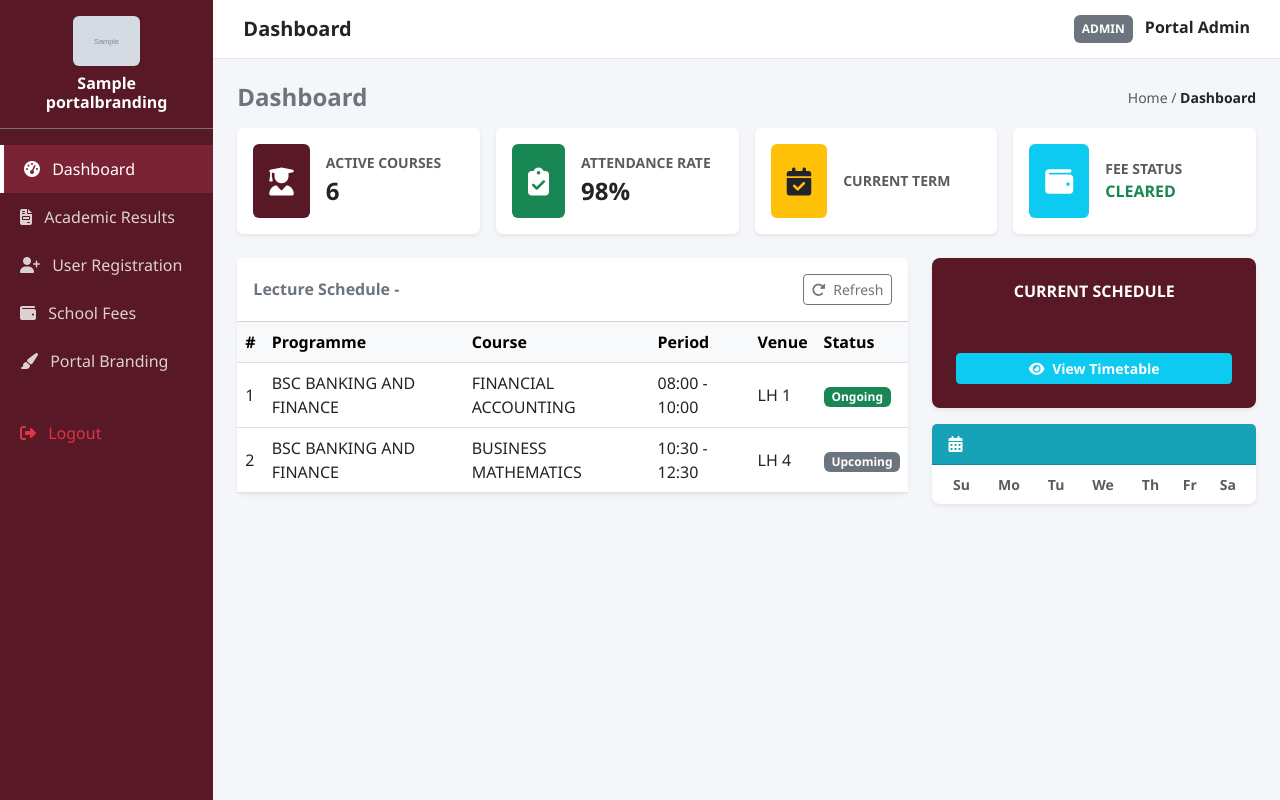
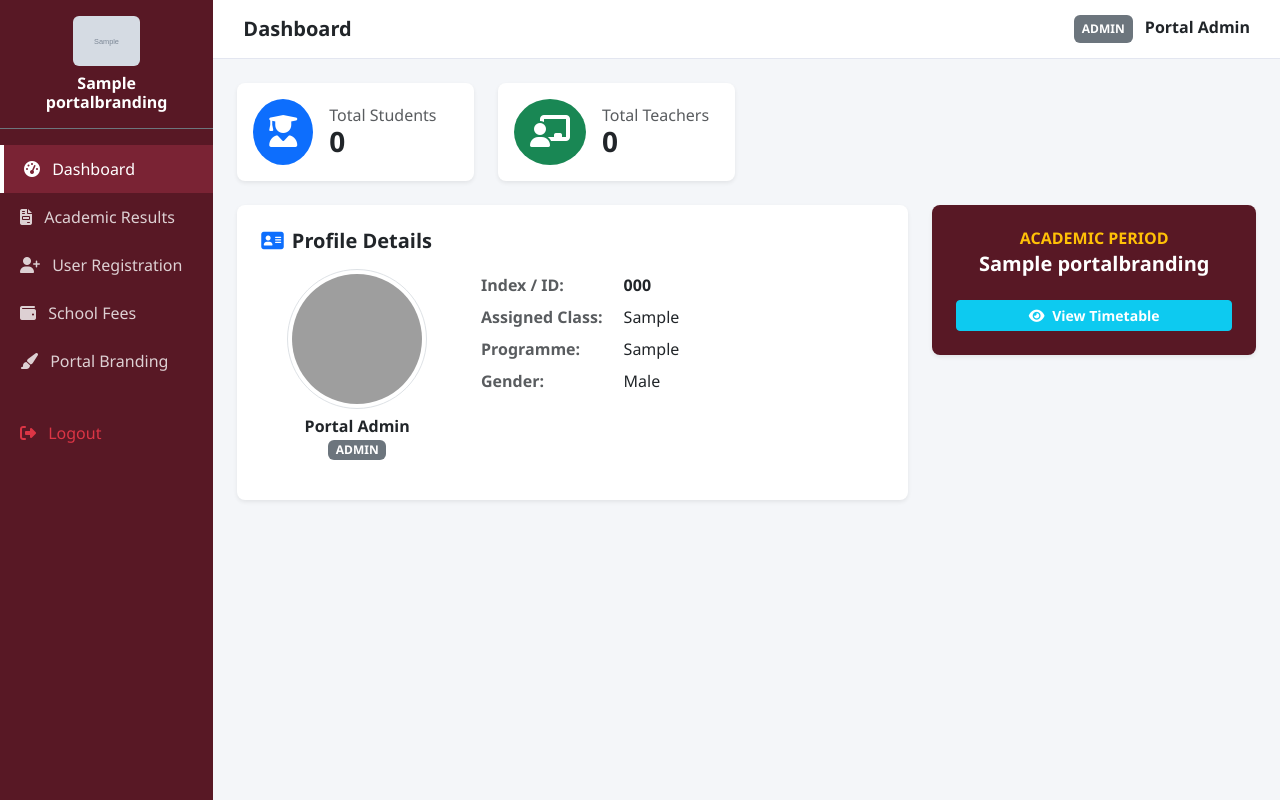
Before and after one commit to ahaqq861-sys/al-wasilah-portal, a Django app: page /portal/dashboard/ in a window 1280 px wide. Run offline with Django 5.2, Linux system fonts and the light colour scheme; a user stored in the database is signed in; tables that the repository leaves empty hold one stand-in row (values such as "Sample post"); grey boxes marked "Sample" are stand-in pictures; lists and menus that the app fills with data are empty; grey boxes are pictures that could not be loaded.

Commit message:
Fix NoReverseMatch placeholder URL error

```diff
--- a/portal/templates/portal/dashboard.html
+++ b/portal/templates/portal/dashboard.html
@@ -1,98 +1,76 @@
 {% extends 'portal/base.html' %}
 
 {% block title %}Dashboard - {{ branding.school_name }}{% endblock %}
+{% block page_title %}Dashboard{% endblock %}
 
 {% block content %}
-<div class="d-flex justify-content-between align-items-center mb-3">
-    <h4 class="fw-bold text-secondary mb-0">Dashboard</h4>
-    <div class="text-muted small">Home / <span class="fw-bold text-dark">Dashboard</span></div>
-</div>
-
-<!-- Metric Header Widgets -->
-<div class="row g-3 mb-4">
-    <div class="col-md-3">
-        <div class="card border-0 shadow-sm p-3 d-flex flex-row align-items-center gap-3">
-            <div class="p-3 rounded text-white fs-3" style="background-color: var(--brand-primary);">
-                <i class="fa-solid fa-user-graduate"></i>
-            </div>
-            <div>
-                <div class="text-muted small text-uppercase fw-bold">Active Courses</div>
-                <div class="fs-4 fw-bold">6</div>
+<div class="row g-4 mb-4">
+    <!-- Admin Metrics -->
+    {% if profile.role == 'admin' %}
+    <div class="col-md-6 col-lg-3">
+        <div class="card border-0 shadow-sm rounded-3 p-3">
+            <div class="d-flex align-items-center">
+                <div class="bg-primary text-white rounded-circle p-3 me-3">
+                    <i class="fa-solid fa-user-graduate fa-2x"></i>
+                </div>
+                <div>
+                    <h6 class="text-muted mb-0">Total Students</h6>
+                    <h3 class="fw-bold mb-0">{{ total_students }}</h3>
+                </div>
             </div>
         </div>
     </div>
-    <div class="col-md-3">
-        <div class="card border-0 shadow-sm p-3 d-flex flex-row align-items-center gap-3">
-            <div class="p-3 rounded bg-success text-white fs-3">
-                <i class="fa-solid fa-clipboard-check"></i>
-            </div>
-            <div>
-                <div class="text-muted small text-uppercase fw-bold">Attendance Rate</div>
-                <div class="fs-4 fw-bold">98%</div>
+    <div class="col-md-6 col-lg-3">
+        <div class="card border-0 shadow-sm rounded-3 p-3">
+            <div class="d-flex align-items-center">
+                <div class="bg-success text-white rounded-circle p-3 me-3">
+                    <i class="fa-solid fa-chalkboard-user fa-2x"></i>
+                </div>
+                <div>
+                    <h6 class="text-muted mb-0">Total Teachers</h6>
+                    <h3 class="fw-bold mb-0">{{ total_teachers }}</h3>
+                </div>
             </div>
         </div>
     </div>
-    <div class="col-md-3">
-        <div class="card border-0 shadow-sm p-3 d-flex flex-row align-items-center gap-3">
-            <div class="p-3 rounded bg-warning text-dark fs-3">
-                <i class="fa-solid fa-calendar-check"></i>
-            </div>
-            <div>
-                <div class="text-muted small text-uppercase fw-bold">Current Term</div>
-                <div class="fs-6 fw-bold">{{ branding.current_term }}</div>
-            </div>
-        </div>
-    </div>
-    <div class="col-md-3">
-        <div class="card border-0 shadow-sm p-3 d-flex flex-row align-items-center gap-3">
-            <div class="p-3 rounded bg-info text-white fs-3">
-                <i class="fa-solid fa-wallet"></i>
-            </div>
-            <div>
-                <div class="text-muted small text-uppercase fw-bold">Fee Status</div>
-                <div class="fs-6 fw-bold text-success">CLEARED</div>
-            </div>
-        </div>
-    </div>
+    {% endif %}
 </div>
 
 <div class="row g-4">
-    <!-- Schedule & Lecture Card -->
+    <!-- Main Info Section -->
     <div class="col-lg-8">
-        <div class="card border-0 shadow-sm rounded-3">
-            <div class="card-header bg-white py-3 d-flex justify-content-between align-items-center">
-                <h6 class="fw-bold mb-0 text-secondary">Lecture Schedule - {{ today_day_name }} {{ today_date_str }}</h6>
-                <button class="btn btn-sm btn-outline-secondary"><i class="fa-solid fa-rotate-right me-1"></i> Refresh</button>
-            </div>
-            <div class="card-body p-0">
-                <div class="table-responsive">
-                    <table class="table table-hover align-middle mb-0">
-                        <thead class="table-light">
-                            <tr>
-                                <th>#</th>
-                                <th>Programme</th>
-                                <th>Course</th>
-                                <th>Period</th>
-                                <th>Venue</th>
-                                <th>Status</th>
-                            </tr>
-                        </thead>
+        <div class="card border-0 shadow-sm rounded-3 p-4 mb-4">
+            <h5 class="fw-bold mb-3"><i class="fa-solid fa-address-card me-2 text-primary"></i>Profile Details</h5>
+            <div class="row">
+                <div class="col-md-4 text-center mb-3">
+                    {% if profile.passport_picture %}
+                        <img src="{{ profile.passport_picture.url }}" alt="Passport" class="img-thumbnail rounded-circle mb-2" style="width: 140px; height: 140px; object-fit: cover;">
+                    {% else %}
+                        <div class="bg-light rounded-circle d-flex align-items-center justify-content-center mx-auto mb-2" style="width: 140px; height: 140px;">
+                            <i class="fa-solid fa-user fa-4x text-secondary"></i>
+                        </div>
+                    {% endif %}
+                    <h6 class="fw-bold mb-0">{{ request.user.get_full_name|default:request.user.username }}</h6>
+                    <span class="badge bg-secondary text-uppercase">{{ profile.role }}</span>
+                </div>
+                <div class="col-md-8">
+                    <table class="table table-borderless table-sm">
                         <tbody>
                             <tr>
-                                <td>1</td>
-                                <td>{{ user_profile.programme|default:"BSC BANKING AND FINANCE" }}</td>
-                                <td>FINANCIAL ACCOUNTING</td>
-                                <td>08:00 - 10:00</td>
-                                <td>LH 1</td>
-                                <td><span class="badge bg-success">Ongoing</span></td>
+                                <th class="text-muted" style="width: 35%;">Index / ID:</th>
+                                <td class="fw-bold">{{ profile.index_number|default:"N/A" }}</td>
                             </tr>
                             <tr>
-                                <td>2</td>
-                                <td>{{ user_profile.programme|default:"BSC BANKING AND FINANCE" }}</td>
-                                <td>BUSINESS MATHEMATICS</td>
-                                <td>10:30 - 12:30</td>
-                                <td>LH 4</td>
-                                <td><span class="badge bg-secondary">Upcoming</span></td>
+                                <th class="text-muted">Assigned Class:</th>
+                                <td>{{ profile.assigned_class }}</td>
+                            </tr>
+                            <tr>
+                                <th class="text-muted">Programme:</th>
+                                <td>{{ profile.programme }}</td>
+                            </tr>
+                            <tr>
+                                <th class="text-muted">Gender:</th>
+                                <td>{{ profile.gender|default:"Not specified" }}</td>
                             </tr>
                         </tbody>
                     </table>
@@ -101,42 +79,14 @@
         </div>
     </div>
 
-    <!-- Right Side Schedule Badge & Calendar -->
+    <!-- Right Side Schedule Badge -->
     <div class="col-lg-4">
-        <div class="card text-white text-center p-4 mb-3 border-0 shadow-sm rounded-3" style="background-color: var(--brand-primary);">
-            <h6 class="fw-bold text-uppercase mb-1" style="color: var(--brand-accent);">Current Schedule</h6>
-            <h5 class="fw-bold">{{ branding.current_academic_year }}</h5>
-            <div class="fw-bold mb-3">{{ branding.current_term }}</div>
-            <h3 class="fw-bold text-uppercase">{{ today_day_name }}</h3>
-            <div>{{ today_date_str }}</div>
-            <a href="{% url 'portal:placeholder' 'Timetable' %}" class="btn btn-info btn-sm mt-3 text-white fw-bold px-4"><i class="fa-solid fa-eye me-1"></i> View Timetable</a>
-        </div>
-
-        <!-- Dynamic Calendar Widget -->
-        <div class="card border-0 shadow-sm rounded-3">
-            <div class="card-header text-white py-2 fw-bold d-flex justify-content-between align-items-center" style="background-color: #17a2b8;">
-                <span><i class="fa-solid fa-calendar-days me-2"></i>{{ month_name }} {{ current_year }}</span>
-            </div>
-            <div class="card-body p-2">
-                <table class="w-100 text-center small">
-                    <thead>
-                        <tr class="text-muted">
-                            <th>Su</th><th>Mo</th><th>Tu</th><th>We</th><th>Th</th><th>Fr</th><th>Sa</th>
-                        </tr>
-                    </thead>
-                    <tbody>
-                        {% for week in month_days %}
-                        <tr>
-                            {% for day in week %}
-                                <td class="py-2 {% if day == today_day %}bg-info text-white rounded-circle fw-bold{% endif %}">
-                                    {% if day != 0 %}{{ day }}{% endif %}
-                                </td>
-                            {% endfor %}
-                        </tr>
-                        {% endfor %}
-                    </tbody>
-                </table>
-            </div>
+        <div class="card text-white text-center p-4 mb-3 border-0 shadow-sm rounded-3" style="background-color: var(--brand-primary, #0d6efd);">
+            <h6 class="fw-bold text-uppercase mb-1" style="color: var(--brand-accent, #ffc107);">Academic Period</h6>
+            <h5 class="fw-bold">{{ branding.school_name }}</h5>
+            <a href="{% url 'portal:placeholder' 'Timetable' %}" class="btn btn-info btn-sm mt-3 text-white fw-bold px-4">
+                <i class="fa-solid fa-eye me-1"></i> View Timetable
+            </a>
         </div>
     </div>
 </div>
--- a/portal/urls.py
+++ b/portal/urls.py
@@ -5,11 +5,15 @@ app_name = 'portal'
 
 urlpatterns = [
     path('', views.login_view, name='login'),
+    path('login/', views.login_view, name='login'),
     path('logout/', views.logout_view, name='logout'),
+    path('dashboard/', views.dashboard_view, name='dashboard'),
     path('change-password/', views.change_password_view, name='change_password'),
-    path('dashboard/', views.dashboard_view, name='dashboard'),
-    path('academic/results/', views.results_view, name='results'),
+    path('results/', views.results_view, name='results'),
     path('registration/', views.registration_view, name='registration'),
     path('fees/', views.fees_view, name='fees'),
     path('branding/', views.branding_view, name='branding'),
+
+    # Placeholder route for features under development
+    path('placeholder/<str:feature_name>/', views.placeholder_view, name='placeholder'),
 ]
--- a/portal/views.py
+++ b/portal/views.py
@@ -31,7 +31,6 @@ def login_view(request):
         if user is not None:
             login(request, user)
 
-            # Safe Profile Lookup / Auto-creation to prevent RelatedObjectDoesNotExist
             profile, created = UserProfile.objects.get_or_create(
                 user=user,
                 defaults={
@@ -283,3 +282,9 @@ def branding_view(request):
         return redirect('portal:branding')
 
     return render(request, 'portal/branding.html', {'branding': branding, 'profile': profile})
+
+
+@login_required
+def placeholder_view(request, feature_name="Feature"):
+    messages.info(request, f"The '{feature_name}' feature is currently under development.")
+    return redirect('portal:dashboard')
```
